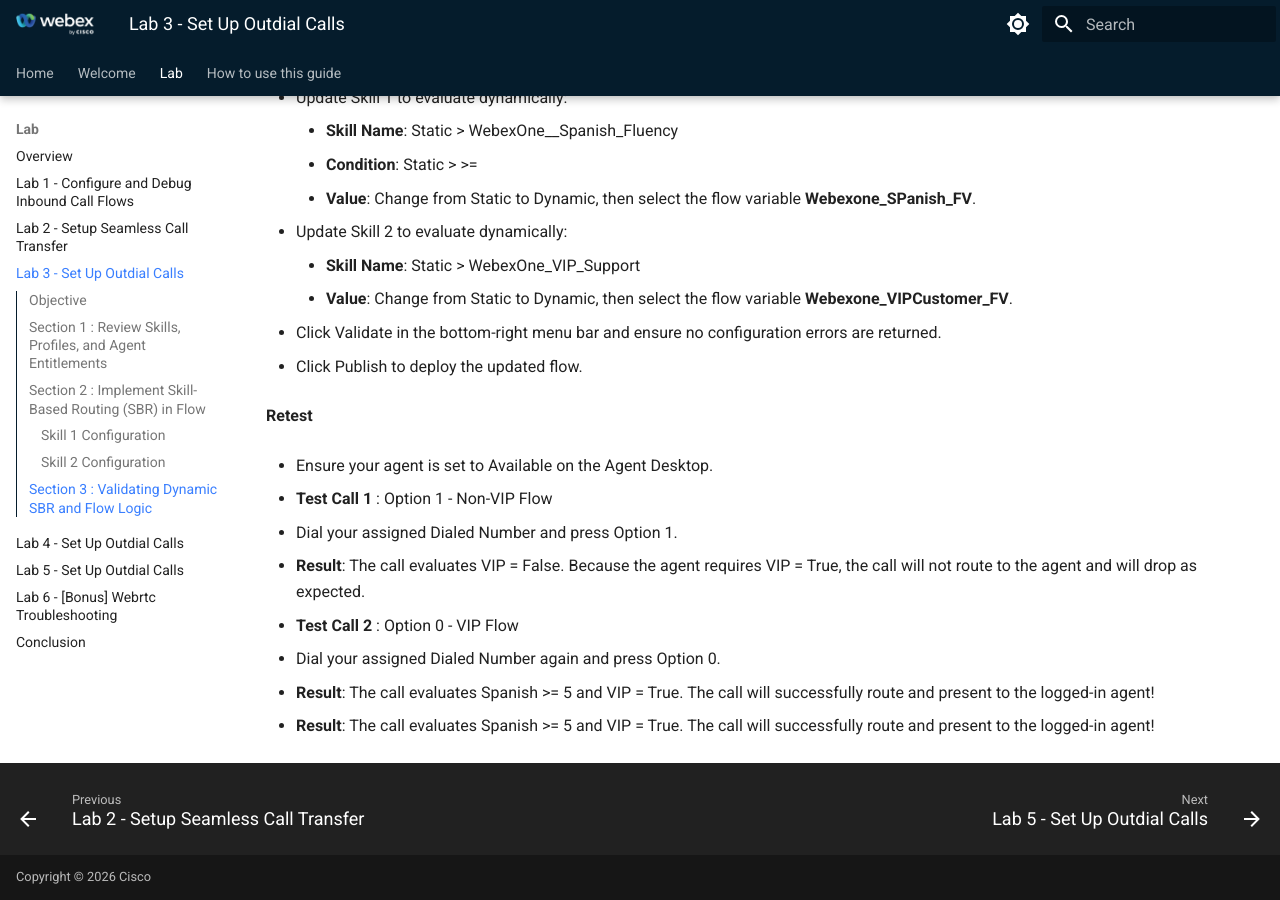
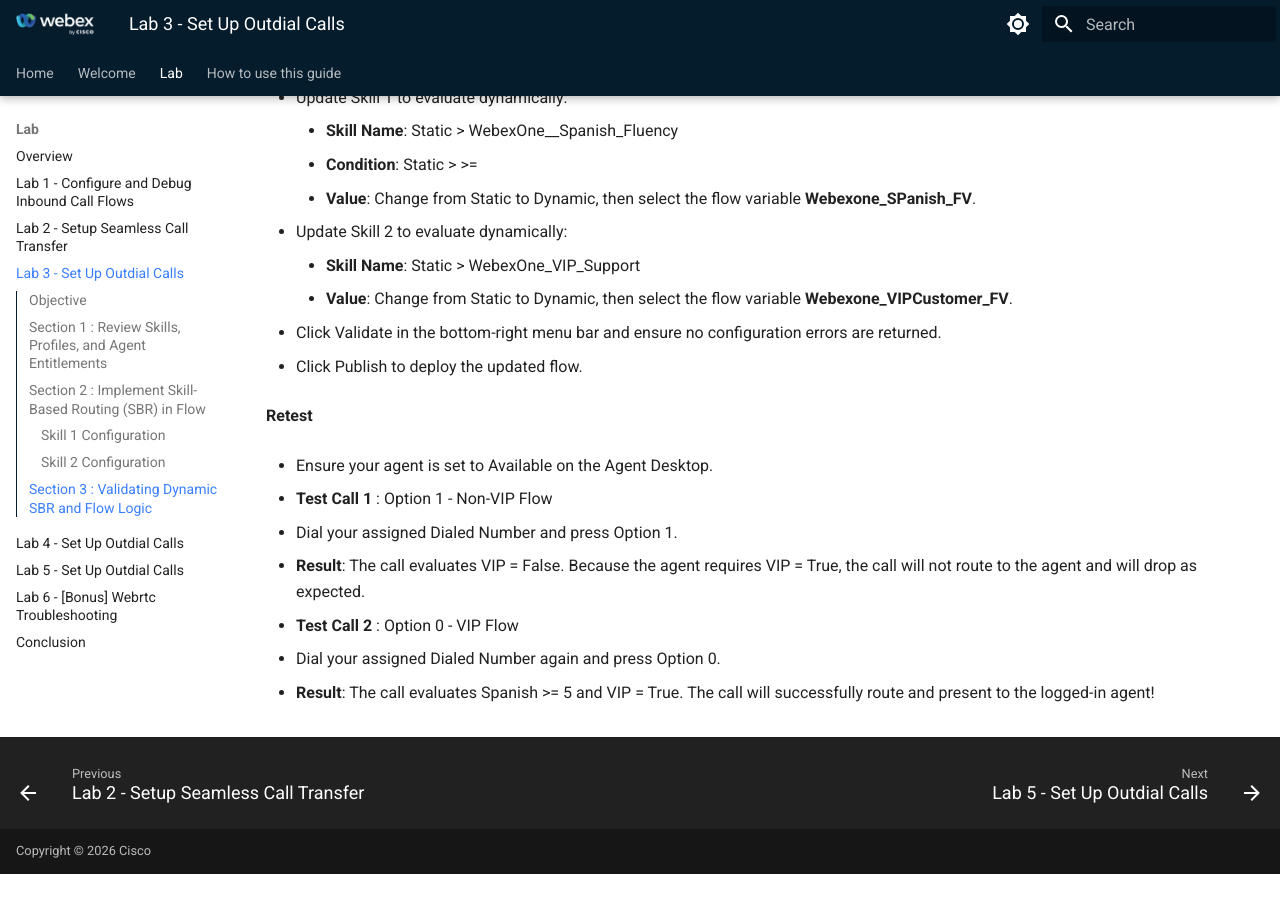
Before and after one commit to WebexCC-SA/LAB-21177, an MkDocs documentation site: the page built from docs/Excercise3.md, in a window 1280 px wide and 900 px high, scrolled down 5305 px. Built offline with MkDocs 1.6.1 and Material for MkDocs 9.7.7, drawn with Linux system fonts in a browser that asks for light colours; after the commit the page ends 6179 px from its top, so only the background shows below that.

Commit message:
Update Excercise3.md

```diff
--- a/docs/Excercise3.md
+++ b/docs/Excercise3.md
@@ -238,4 +238,3 @@
 - Dial your assigned Dialed Number again and press Option 0.
 
 - **Result**: The call evaluates Spanish >= 5 and VIP = True. The call will successfully route and present to the logged-in agent!
-- **Result**: The call evaluates Spanish >= 5 and VIP = True. The call will successfully route and present to the logged-in agent!
```
